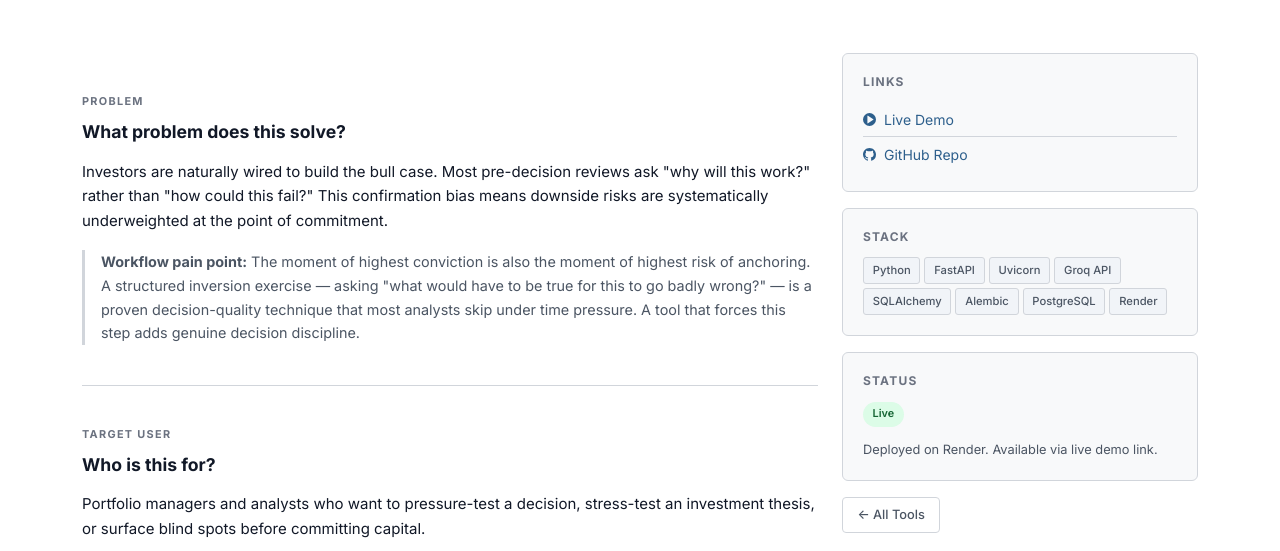
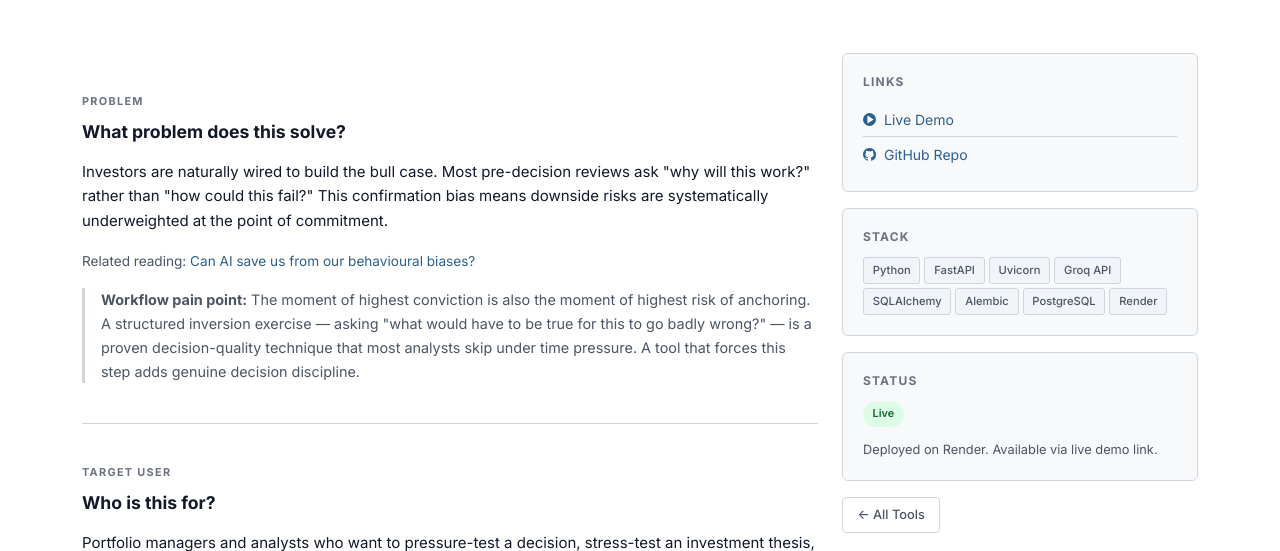
Before and after one commit to prithish-ray/ai-research-tools, a Flask app: page /tools/invert-ai in a window 1280 px wide. Shown: the part 450-1001 px from the top of the page. Run offline with Flask 3, Linux system fonts and the light colour scheme; some libraries are stand-ins or nearby versions.

Commit message:
Add Substack related reading link to Invert AI problem section

```diff
--- a/data/tools.yaml
+++ b/data/tools.yaml
@@ -347,6 +347,9 @@
     Investors are naturally wired to build the bull case. Most pre-decision reviews
     ask "why will this work?" rather than "how could this fail?" This confirmation
     bias means downside risks are systematically underweighted at the point of commitment.
+  problem_related_reading:
+    title: "Can AI save us from our behavioural biases?"
+    url: "https://qualitycompounder.substack.com/p/can-ai-save-us-from-our-behavioural"
   target_user: >
     Portfolio managers and analysts who want to pressure-test a decision, stress-test
     an investment thesis, or surface blind spots before committing capital.
--- a/templates/tool_detail.html
+++ b/templates/tool_detail.html
@@ -54,6 +54,12 @@
           <div class="detail-section-label">Problem</div>
           <h2>What problem does this solve?</h2>
           <p>{{ tool.problem }}</p>
+          {% if tool.problem_related_reading %}
+          <p style="font-size:0.85rem; margin-top:0.75rem;">
+            <span style="color:var(--text-muted);">Related reading:</span>
+            <a href="{{ tool.problem_related_reading.url }}" target="_blank" rel="noopener noreferrer" style="color:var(--accent);">{{ tool.problem_related_reading.title }}</a>
+          </p>
+          {% endif %}
           {% if tool.research_workflow_pain_point %}
           <p style="color:var(--text-muted); font-size:0.9rem; border-left:3px solid var(--border); padding-left:1rem; margin-top:1rem;">
             <strong>Workflow pain point:</strong> {{ tool.research_workflow_pain_point }}
```
